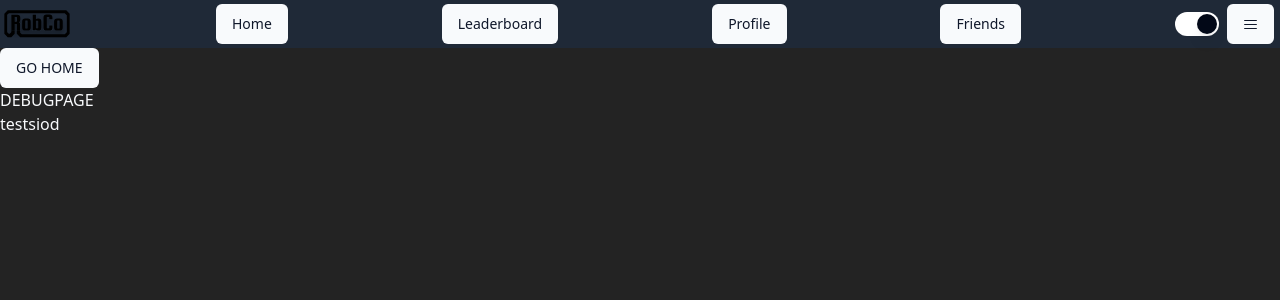
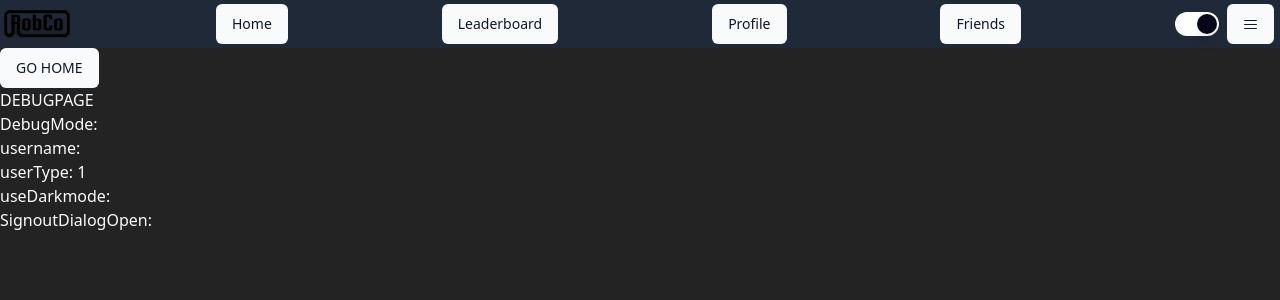
Before and after one commit to NaughtyDog6000/CompsciTDWebsite, a React (Vite) app: page /Debug in a window 1280 px wide. Shown: the top 300 px of the page. Built offline with nearby package versions, Linux system fonts and the light colour scheme.

Commit message:
debug page Appstate

```diff
--- a/src/Pages/Debug.tsx
+++ b/src/Pages/Debug.tsx
@@ -1,9 +1,10 @@
 import { Button } from "@/components/ui/button";
 import { useNavigate } from "react-router-dom";
 import { NavBar } from "@/components/NavBar";
-
+import { useAppState } from "@/Structs/State";
 export default function DebugPage() {
   const navigate = useNavigate();
+  const {AppState, SetAppState} = useAppState();
   return (
     <>
       <NavBar />
@@ -17,7 +18,15 @@ export default function DebugPage() {
         GO HOME
       </Button>
       <h1>DEBUGPAGE</h1>
-      <h2>testsiod</h2>
+
+        {
+          Object.entries(AppState).map((entry) => (
+            <p>
+              {entry[0]}: {entry[1]}
+            </p>
+          ))
+        }
+
     </>
   );
 }
```
